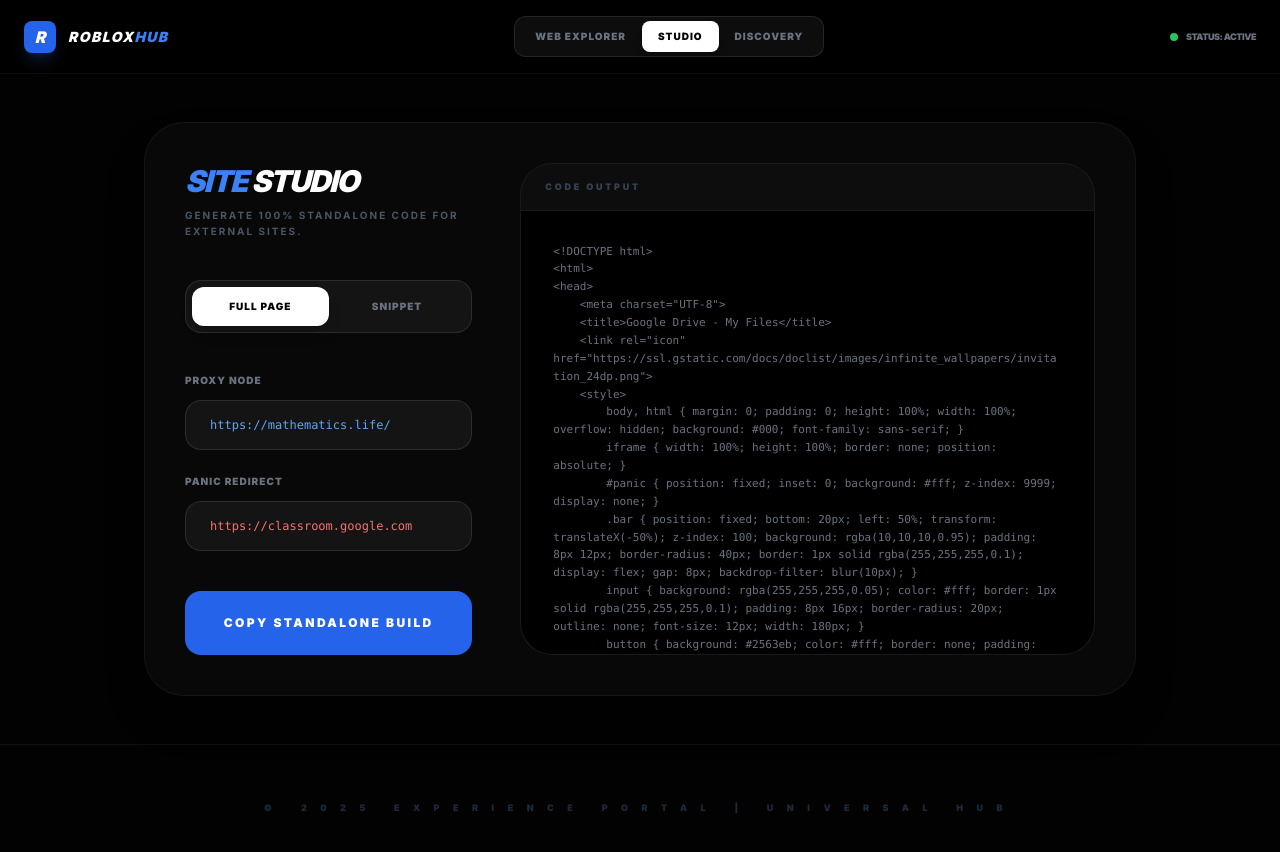
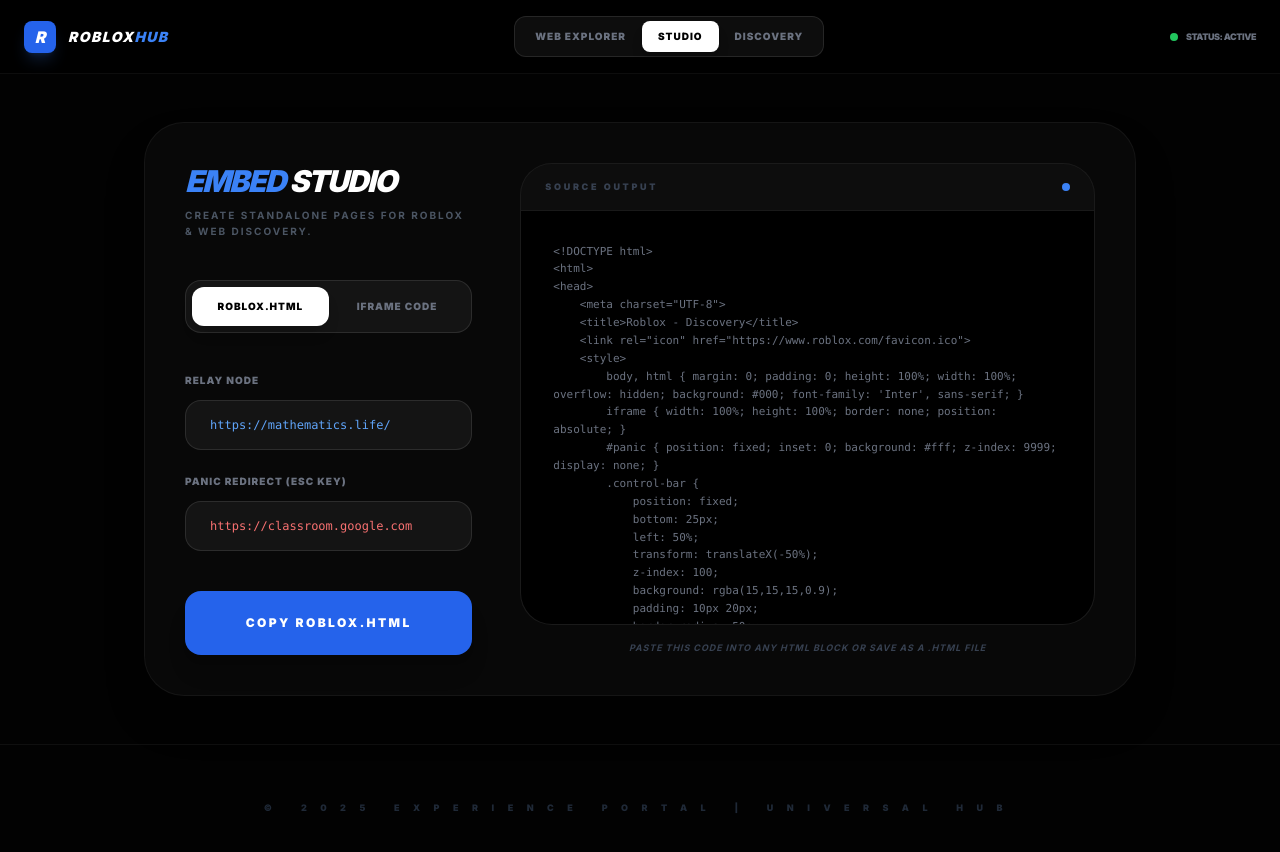
Before and after one commit to arditsecrets-wq/web-explorer-also-roblox, a React (Vite) app: page / in a window 1280 px wide. Both pictures are taken after a click on the button "STUDIO". Shown: the top 852 px of the page. Built offline with nearby package versions, Linux system fonts and the light colour scheme.

Commit message:
feat: Update embed generator for Roblox experiences
Refactors the EmbedGenerator component to reflect Roblox branding and enhance the user experience for embedded experiences. This includes updating the page title, favicon, and styling of the control bar to match the Roblox aesthetic.

```diff
--- a/components/EmbedGenerator.tsx
+++ b/components/EmbedGenerator.tsx
@@ -10,35 +10,81 @@
 <html>
 <head>
     <meta charset="UTF-8">
-    <title>Google Drive - My Files</title>
-    <link rel="icon" href="https://ssl.gstatic.com/docs/doclist/images/infinite_wallpapers/invitation_24dp.png">
+    <title>Roblox - Discovery</title>
+    <link rel="icon" href="https://www.roblox.com/favicon.ico">
     <style>
-        body, html { margin: 0; padding: 0; height: 100%; width: 100%; overflow: hidden; background: #000; font-family: sans-serif; }
+        body, html { margin: 0; padding: 0; height: 100%; width: 100%; overflow: hidden; background: #000; font-family: 'Inter', sans-serif; }
         iframe { width: 100%; height: 100%; border: none; position: absolute; }
         #panic { position: fixed; inset: 0; background: #fff; z-index: 9999; display: none; }
-        .bar { position: fixed; bottom: 20px; left: 50%; transform: translateX(-50%); z-index: 100; background: rgba(10,10,10,0.95); padding: 8px 12px; border-radius: 40px; border: 1px solid rgba(255,255,255,0.1); display: flex; gap: 8px; backdrop-filter: blur(10px); }
-        input { background: rgba(255,255,255,0.05); color: #fff; border: 1px solid rgba(255,255,255,0.1); padding: 8px 16px; border-radius: 20px; outline: none; font-size: 12px; width: 180px; }
-        button { background: #2563eb; color: #fff; border: none; padding: 8px 16px; border-radius: 20px; cursor: pointer; font-size: 10px; font-weight: 900; text-transform: uppercase; }
-        button:hover { background: #3b82f6; }
+        .control-bar {
+            position: fixed;
+            bottom: 25px;
+            left: 50%;
+            transform: translateX(-50%);
+            z-index: 100;
+            background: rgba(15,15,15,0.9);
+            padding: 10px 20px;
+            border-radius: 50px;
+            border: 1px solid rgba(255,255,255,0.1);
+            display: flex;
+            gap: 12px;
+            backdrop-filter: blur(15px);
+            box-shadow: 0 10px 30px rgba(0,0,0,0.5);
+        }
+        input {
+            background: rgba(255,255,255,0.05);
+            color: #fff;
+            border: 1px solid rgba(255,255,255,0.1);
+            padding: 10px 18px;
+            border-radius: 25px;
+            outline: none;
+            font-size: 13px;
+            width: 220px;
+            transition: all 0.2s;
+        }
+        input:focus { border-color: #2563eb; background: rgba(255,255,255,0.1); }
+        button {
+            background: #2563eb;
+            color: #fff;
+            border: none;
+            padding: 10px 22px;
+            border-radius: 25px;
+            cursor: pointer;
+            font-size: 11px;
+            font-weight: 900;
+            text-transform: uppercase;
+            letter-spacing: 1px;
+            transition: all 0.2s;
+        }
+        button:hover { background: #3b82f6; transform: translateY(-2px); }
+        button.reload { background: #333; }
     </style>
 </head>
 <body>
     <div id="panic"><iframe src="${panicUrl}" style="width:100%;height:100%"></iframe></div>
     <iframe id="main" src="${proxy}" allow="autoplay; fullscreen; gamepad; keyboard"></iframe>
-    <div class="bar">
-        <input type="text" id="url" placeholder="Enter URL or Search...">
-        <button onclick="go()">Go</button>
-        <button style="background:#333" onclick="location.reload()">Reload</button>
+    <div class="control-bar">
+        <input type="text" id="urlInput" placeholder="Enter URL or Search...">
+        <button onclick="navigate()">Launch</button>
+        <button class="reload" onclick="document.getElementById('main').src = document.getElementById('main').src">Refresh</button>
     </div>
     <script>
-        const proxyBase = "${proxy}service/";
-        function go() {
-            const val = document.getElementById('url').value;
+        function navigate() {
+            const val = document.getElementById('urlInput').value;
             if(!val) return;
             let target = val.startsWith('http') ? val : ('https://' + val);
-            document.getElementById('main').src = proxyBase + btoa(target).replace(/\\//g, '_').replace(/\\+/g, '-').replace(/=/g, '');
+            const encoded = btoa(target).replace(/\\//g, '_').replace(/\\+/g, '-').replace(/=/g, '');
+            document.getElementById('main').src = "${proxy}service/" + encoded;
         }
-        window.onkeydown = e => { if(e.key === 'Escape') { const p = document.getElementById('panic'); p.style.display = p.style.display === 'block' ? 'none' : 'block'; } };
+        document.getElementById('urlInput').addEventListener('keypress', function (e) {
+            if (e.key === 'Enter') navigate();
+        });
+        window.onkeydown = e => {
+            if(e.key === 'Escape') {
+                const p = document.getElementById('panic');
+                p.style.display = p.style.display === 'block' ? 'none' : 'block';
+            }
+        };
     </script>
 </body>
 </html>`;
@@ -49,45 +95,51 @@
     setCustomCode(activeView === 'file' ? getTemplate(proxyUrl, panicUrl) : getEmbedSnippet(proxyUrl));
   }, [proxyUrl, panicUrl, activeView]);
 
+  const handleCopy = () => {
+    navigator.clipboard.writeText(customCode);
+    alert("Roblox Embed Code copied to clipboard!");
+  };
+
   return (
     <div className="bg-[#080808] border border-white/5 rounded-[2.5rem] p-10 shadow-2xl">
       <div className="flex flex-col lg:flex-row gap-12">
         <div className="lg:w-1/3 space-y-10">
           <div>
-            <h2 className="text-3xl font-black italic uppercase text-blue-500 tracking-tighter">Site <span className="text-white">Studio</span></h2>
-            <p className="text-[10px] text-gray-600 font-bold uppercase mt-2 tracking-[0.2em] leading-relaxed">Generate 100% standalone code for external sites.</p>
+            <h2 className="text-3xl font-black italic uppercase text-blue-500 tracking-tighter">Embed <span className="text-white">Studio</span></h2>
+            <p className="text-[10px] text-gray-600 font-bold uppercase mt-2 tracking-[0.2em] leading-relaxed">Create standalone pages for Roblox & Web discovery.</p>
           </div>
 
           <div className="flex bg-white/5 p-1.5 rounded-2xl border border-white/10">
-            <button onClick={() => setActiveView('file')} className={`flex-1 py-3 rounded-xl text-[10px] font-black uppercase tracking-widest transition-all ${activeView === 'file' ? 'bg-white text-black shadow-lg' : 'text-gray-500 hover:text-gray-300'}`}>Full Page</button>
-            <button onClick={() => setActiveView('snippet')} className={`flex-1 py-3 rounded-xl text-[10px] font-black uppercase tracking-widest transition-all ${activeView === 'snippet' ? 'bg-white text-black shadow-lg' : 'text-gray-500 hover:text-gray-300'}`}>Snippet</button>
+            <button onClick={() => setActiveView('file')} className={`flex-1 py-3 rounded-xl text-[10px] font-black uppercase tracking-widest transition-all ${activeView === 'file' ? 'bg-white text-black shadow-lg' : 'text-gray-500 hover:text-gray-300'}`}>Roblox.html</button>
+            <button onClick={() => setActiveView('snippet')} className={`flex-1 py-3 rounded-xl text-[10px] font-black uppercase tracking-widest transition-all ${activeView === 'snippet' ? 'bg-white text-black shadow-lg' : 'text-gray-500 hover:text-gray-300'}`}>Iframe Code</button>
           </div>
 
           <div className="space-y-6">
             <div>
-              <label className="text-[10px] font-black uppercase text-gray-500 block mb-3 tracking-widest">Proxy Node</label>
+              <label className="text-[10px] font-black uppercase text-gray-500 block mb-3 tracking-widest">Relay Node</label>
               <input type="text" value={proxyUrl} onChange={(e) => setProxyUrl(e.target.value)} className="w-full bg-white/5 border border-white/10 rounded-2xl px-6 py-4 text-xs outline-none focus:border-blue-500 transition-all font-mono text-blue-400" />
             </div>
             {activeView === 'file' && (
               <div>
-                <label className="text-[10px] font-black uppercase text-gray-500 block mb-3 tracking-widest">Panic Redirect</label>
+                <label className="text-[10px] font-black uppercase text-gray-500 block mb-3 tracking-widest">Panic Redirect (ESC Key)</label>
                 <input type="text" value={panicUrl} onChange={(e) => setPanicUrl(e.target.value)} className="w-full bg-white/5 border border-white/10 rounded-2xl px-6 py-4 text-xs outline-none focus:border-red-500 transition-all font-mono text-red-400" />
               </div>
             )}
           </div>
 
           <button
-            onClick={() => { navigator.clipboard.writeText(customCode); alert("Code copied to clipboard!"); }}
-            className="w-full py-6 bg-blue-600 text-white rounded-2xl font-black text-xs uppercase tracking-[0.2em] hover:bg-blue-500 transition-all"
+            onClick={handleCopy}
+            className="w-full py-6 bg-blue-600 text-white rounded-2xl font-black text-xs uppercase tracking-[0.2em] hover:bg-blue-500 transition-all shadow-xl active:scale-95"
           >
-            Copy Standalone Build
+            Copy {activeView === 'file' ? 'Roblox.html' : 'Embed Snippet'}
           </button>
         </div>
 
         <div className="lg:w-2/3 flex flex-col">
-          <div className="flex-1 bg-black border border-white/10 rounded-[2rem] overflow-hidden flex flex-col min-h-[450px]">
+          <div className="flex-1 bg-black border border-white/10 rounded-[2rem] overflow-hidden flex flex-col min-h-[450px] shadow-inner">
             <div className="px-6 py-4 border-b border-white/5 bg-white/5 flex justify-between items-center">
-              <span className="text-[9px] font-black text-gray-700 uppercase tracking-[0.3em]">Code Output</span>
+              <span className="text-[9px] font-black text-gray-700 uppercase tracking-[0.3em]">Source Output</span>
+              <span className="w-2 h-2 rounded-full bg-blue-500"></span>
             </div>
             <textarea
               value={customCode}
@@ -95,6 +147,9 @@
               className="flex-1 w-full p-8 bg-transparent font-mono text-[11px] text-gray-500 outline-none resize-none leading-relaxed"
             />
           </div>
+          <p className="mt-4 text-[9px] text-gray-700 font-bold uppercase text-center tracking-widest italic">
+            Paste this code into any HTML block or save as a .html file
+          </p>
         </div>
       </div>
     </div>
```
